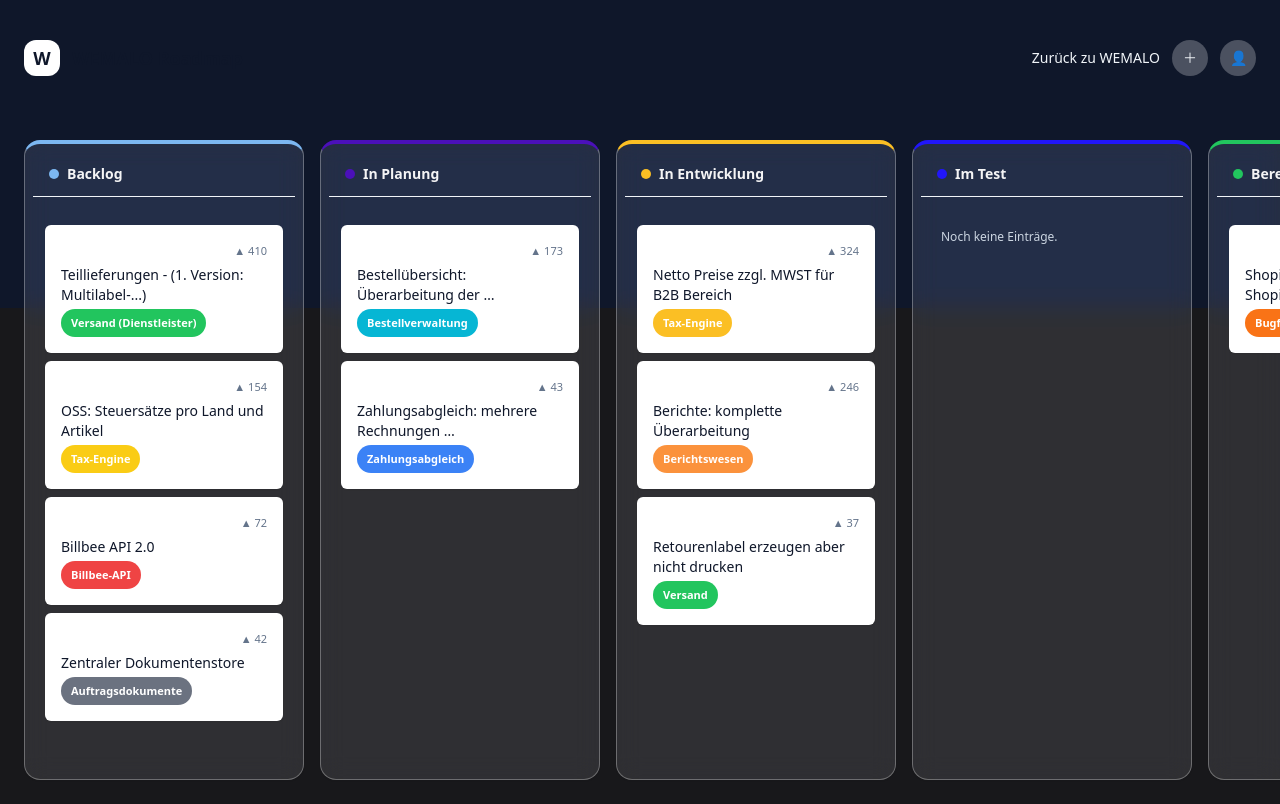
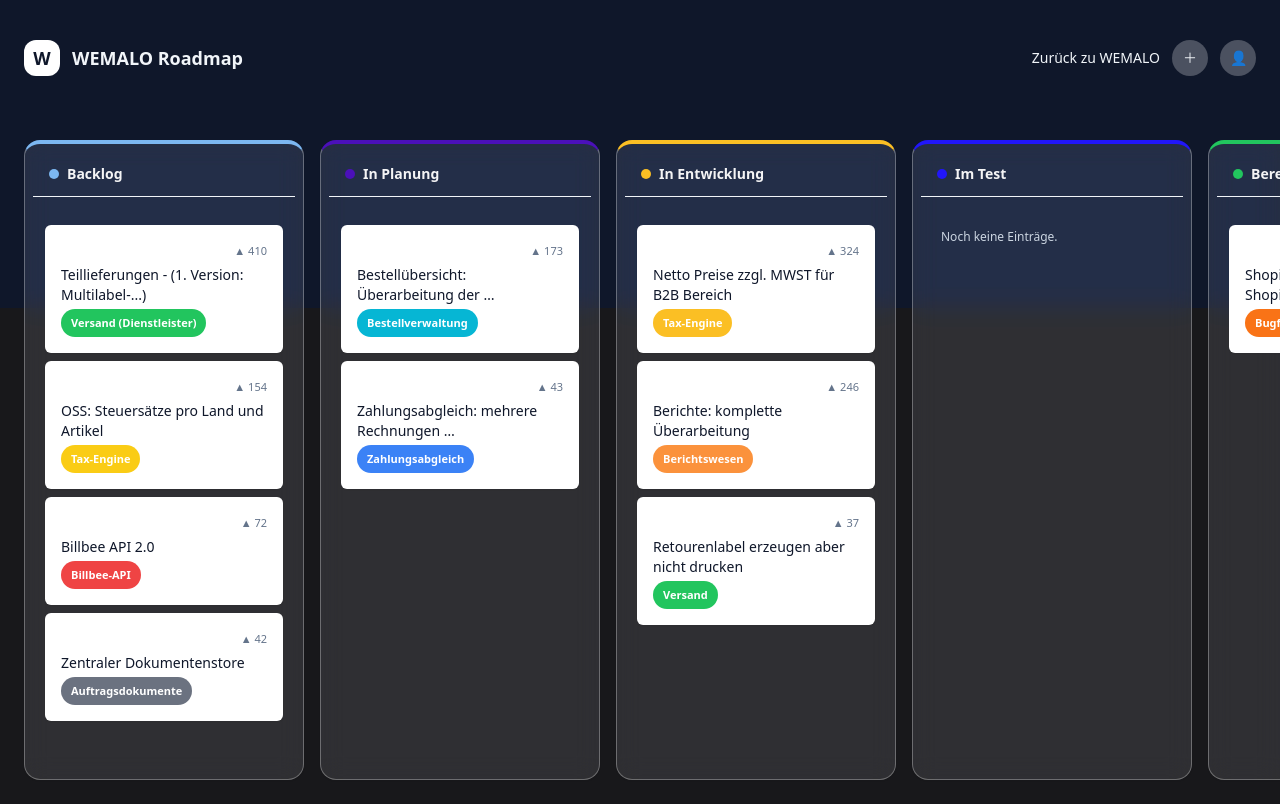
Before and after one commit to anaprieto7/wemalo-roadmap, a React (Vite) app: page / in a window 1280 px wide. Built offline with nearby package versions, Linux system fonts and the light colour scheme.

Commit message:
"update text color"

```diff
--- a/src/components/Roadmap/RoadmapBoard.jsx
+++ b/src/components/Roadmap/RoadmapBoard.jsx
@@ -14,7 +14,7 @@ function RoadmapBoard() {
           <div className="w-9 h-9 rounded-xl bg-white text-slate-900 flex items-center justify-center font-bold text-lg">
             W
           </div>
-          <span className="font-semibold text-slate-900 text-lg">WEMALO Roadmap</span>
+          <span className="font-semibold text-slate-100 text-lg">WEMALO Roadmap</span>
         </div>
 
         <div className="flex items-center gap-3 text-sm">
```
